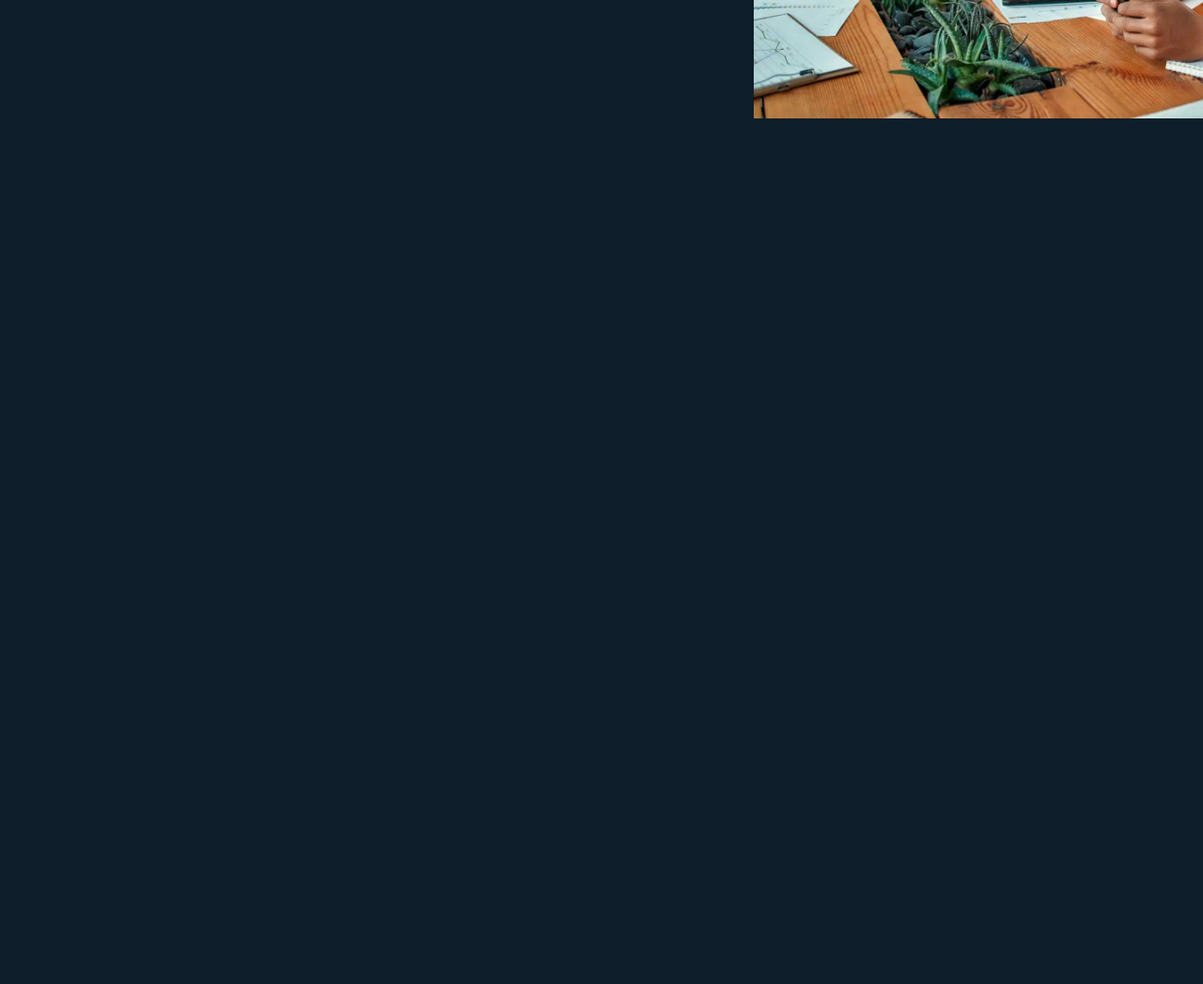
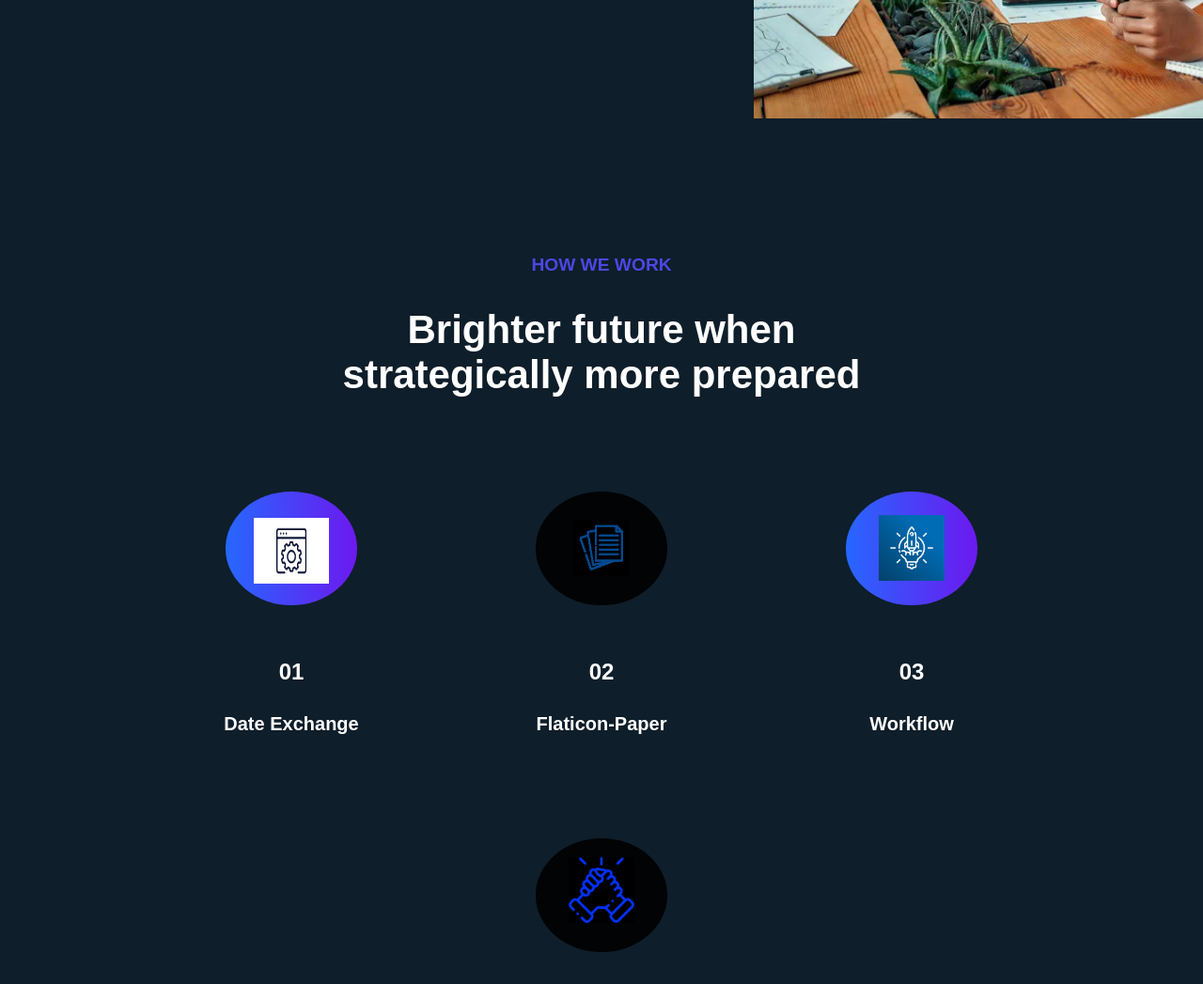
Before and after one commit to aryanpratapjz/dilabs, a plain HTML site: page index.html in a window 1280 px wide. Shown: the part 2468-3515 px from the top of the page at 94% size. Before the commit the page ends 2713 px from the top, so only its background shows below. Drawn offline with Linux system fonts and the light colour scheme.

Commit message:
Updated index.html and styles.css, added images

```diff
--- a/index.html
+++ b/index.html
@@ -92,32 +92,30 @@
   <section class="outer-container2">
     <div class="inner-container3">
       <div class="content">
-        <!-- Info Box on the left -->
+
         <div class="info-box">
           <div class="features">
             <div class="feature">
-            <ul>
-              <li> <i class="fa-solid fa-check"></i><h3>Professional Agency</h3>
+             <i class="fa-solid fa-check"></i>
+                <div class=parabox><h3>Professional Agency</h3>
                  <p>
                   Consectetur adipisci velitest quia <br> non numquam eius tempralabore et <br>
                   dolore magnam aliquam quaerat
-                 </p>
-              </li><hr>
+                 </p></div>
+            <hr>
 
-              <li class="p2"></li><i class="fa-solid fa-check"></i>
+              <i class="fa-solid fa-check"></i>
+              <div class=parabox>
                 <h3>Solutions Provider</h3>
                 <p>
                   Know more about digital direct <br> response than virtually any digital <br>
                   marketing agency in the industry
-                </p>
-              </li>
-              </ul>
+                </p></div>
             </div>
 
           </div>
         </div>
 
-        <!-- Heading and Image Box on the right -->
         <div class="right-section">
           <div class="heading-box">
             <h1>Providing the best service</h1>
@@ -134,8 +132,41 @@
       </div>
     </div>
   </section>
-  <section>
 
+
+  <section id="outer-container-3">
+    <div class="inner-container4">
+    <div class="section-header">
+      <h4>HOW WE WORK</h4>
+      <h2>Brighter future when <br> strategically more prepared</h2>
+    </div>
+    <div class="icons-container">
+      <div class="icon-box">
+        <div class="imgdv"><img src="images/cbss.png" class="cbssimg" alt="cbss"></div>
+        <div class="icon-placeholder"></div>
+        <h3>01</h3>
+        <p>Date Exchange</p>
+      </div>
+      <div class="icon-box">
+        <div class="igdv"><img src="images/docs.png" class="docsimg" alt="docs"></div>
+        <div class="icon-placeholder"></div>
+        <h3>02</h3>
+        <p>Flaticon-Paper</p>
+      </div>
+      <div class="icon-box">
+        <div class="imgdv"><img src="images/start-up-zone.png" class="startupimg" alt="startup"></div>
+        <div class="icon-placeholder"></div>
+        <h3>03</h3>
+        <p>Workflow</p>
+      </div>
+      <div class="icon-box">
+        <div class="igdv"><img src="images/handshake.png" class="hshakeimg" alt="handshake"></div>
+        <div class="icon-placeholder"></div>
+        <h3>04</h3>
+        <p>Business Digital</p>
+      </div>
+    </div>
+  </div>
   </section>
 
 </body>
--- a/styles.css
+++ b/styles.css
@@ -284,7 +284,7 @@ body {
 }
 
 .info-box {
-  padding-right: 68px;;
+
   display: flex;
   position:absolute;
   padding-left:0px;
@@ -297,7 +297,7 @@ body {
 .features {
   margin-top: 1.5rem;
   position: relative;
-  padding: 50px 130px 40px 40px;
+
   width: 100%;
   justify-content: center;
   align-items: center;
@@ -307,9 +307,11 @@ body {
 
 }
 
-ul{
-  list-style-type: none;
-  padding-left:0px;
+.parabox{
+  margin-left:60px;
+ padding-bottom: 44px;
+ padding-left: 96px;
+ padding-right:98px;
 }
 
 .fa-solid {
@@ -394,3 +396,114 @@ ul{
   padding-top:22px;
   padding-left: 10px;
 }
+
+
+#outer-container-3 {
+  color: #ffffff;
+  height:57vh;
+  text-align: center;
+   margin-top:0px;
+   padding-bottom:120px;
+}
+
+.inner-container4 {
+  margin-top:0px;
+
+}
+.section-header h4 {
+  color: #4f46e5;
+  font-size: 1.2rem;
+  margin-bottom: 10px;
+  text-transform: uppercase;
+  font-weight: bold;
+}
+
+.section-header h2 {
+  font-size: 42px;
+  margin-bottom: 40px;
+  font-weight: 600;
+}
+
+.icons-container {
+  display: flex;
+  justify-content: center;
+  gap: 30px;
+  flex-wrap: wrap;
+}
+
+.icon-box {
+  color: #ffffff;
+  border-radius: 10px;
+  padding-top: 20px;
+  width: 300px;
+  height:319px;
+  display: flex;
+  flex-direction: column;
+  align-items: center;
+  transition: transform 0.3s ease;
+}
+
+
+.icon-placeholder {
+  border-radius: 50%;
+  height: 70px;
+  width: 70px;
+  margin-bottom: 20px;
+  display: flex;
+  align-items: center;
+  justify-content: center;
+}
+
+.icon-box h3 {
+  font-size: 1.5rem;
+  margin: 10px 0;
+}
+
+.icon-box p {
+  font-size: 20px;
+
+
+}
+
+.imgdv{
+  margin-top:40px;
+  height: 310px;
+  width:140px;
+  border-radius: 80%;
+  background: linear-gradient(to right, #2667FF, #6c19ef);
+
+}
+
+.igdv{
+    margin-top:40px;
+  background-color: #010304;
+  border-radius: 80%;
+  height: 310px;
+width:140px;
+
+}
+
+.cbssimg{
+  margin-top:28px;
+height: 70px;
+width:80px;
+}
+
+.docsimg{
+  margin-top:30px;
+  height: 60px;
+width:60px;
+
+}
+
+.startupimg{
+  margin-top:25px;
+  height: 70px;
+width:70px;
+}
+
+.hshakeimg{
+  margin-top:20px;
+  height: 70px;
+width:70px;
+}
```
Also changed, not shown: images/cbss.png (added), images/docs.png (added), images/handshake.png (added), images/start-up-zone.png (added).
